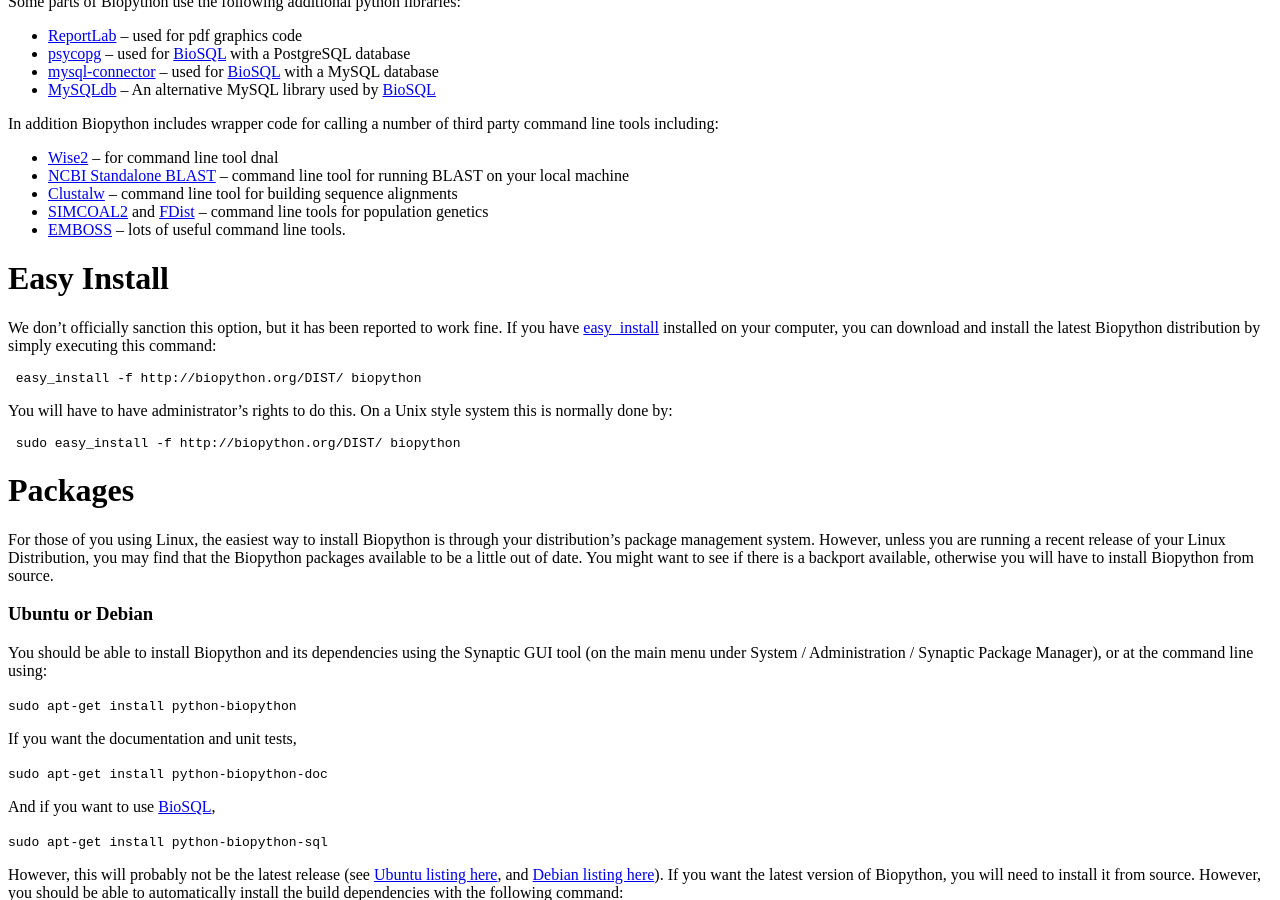
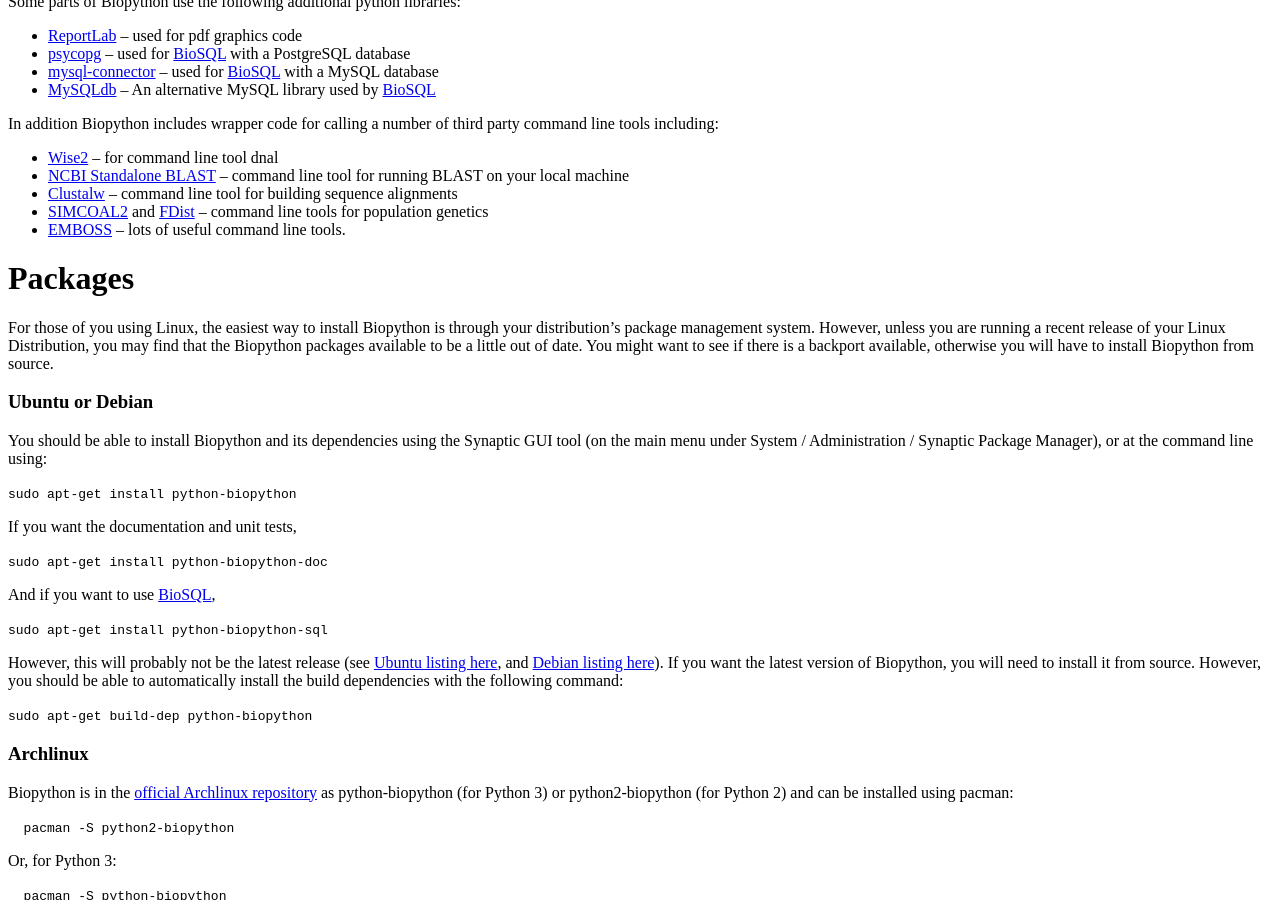
Before and after one commit to biopython/biopython.github.io, a Jekyll site: the page built from wiki/Download.md, in a window 1280 px wide and 900 px high, scrolled down 1173 px. Built offline with Jekyll 4.4.1, drawn with Linux system fonts in a browser that asks for light colours.

Commit message:
Remove easy_install - pip would be preferable

```diff
--- a/wiki/Download.md
+++ b/wiki/Download.md
@@ -121,22 +121,6 @@ third party command line tools including:
     line tools for population genetics
 -   [EMBOSS](http://emboss.sourceforge.net/) -- lots of useful command
     line tools.
-
-Easy Install
-============
-
-We don't officially sanction this option, but it has been reported to
-work fine. If you have
-[easy\_install](http://peak.telecommunity.com/DevCenter/EasyInstall)
-installed on your computer, you can download and install the latest
-Biopython distribution by simply executing this command:
-
-     easy_install -f http://biopython.org/DIST/ biopython
-
-You will have to have administrator's rights to do this. On a Unix style
-system this is normally done by:
-
-     sudo easy_install -f http://biopython.org/DIST/ biopython
 
 Packages
 ========
```
Also changed, not shown: 1 other file.
